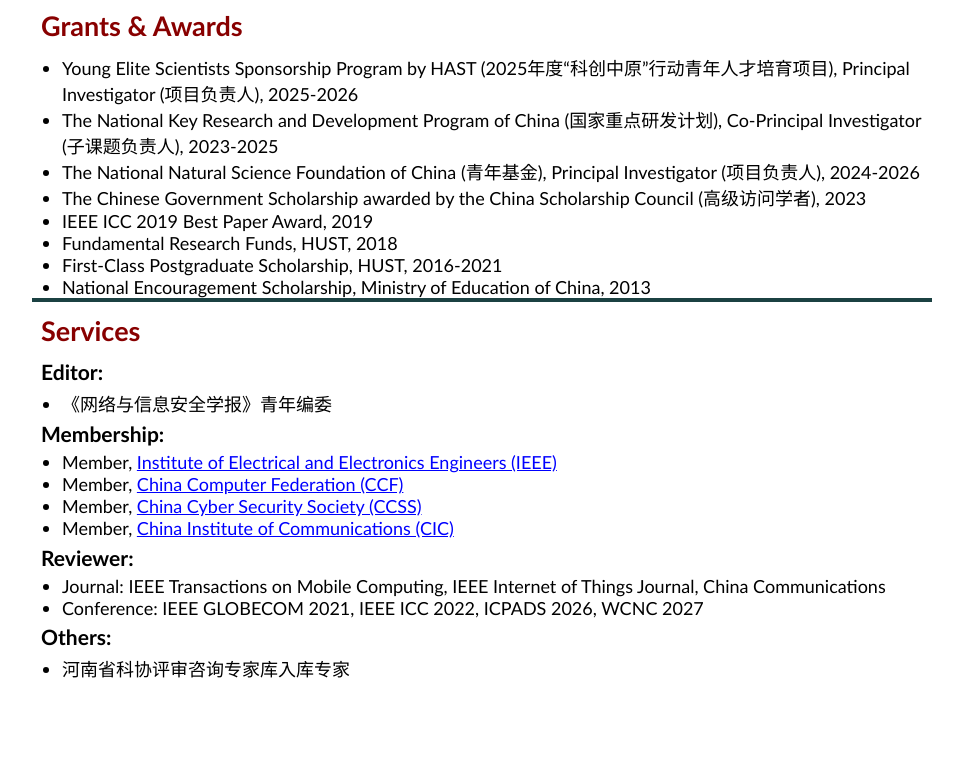
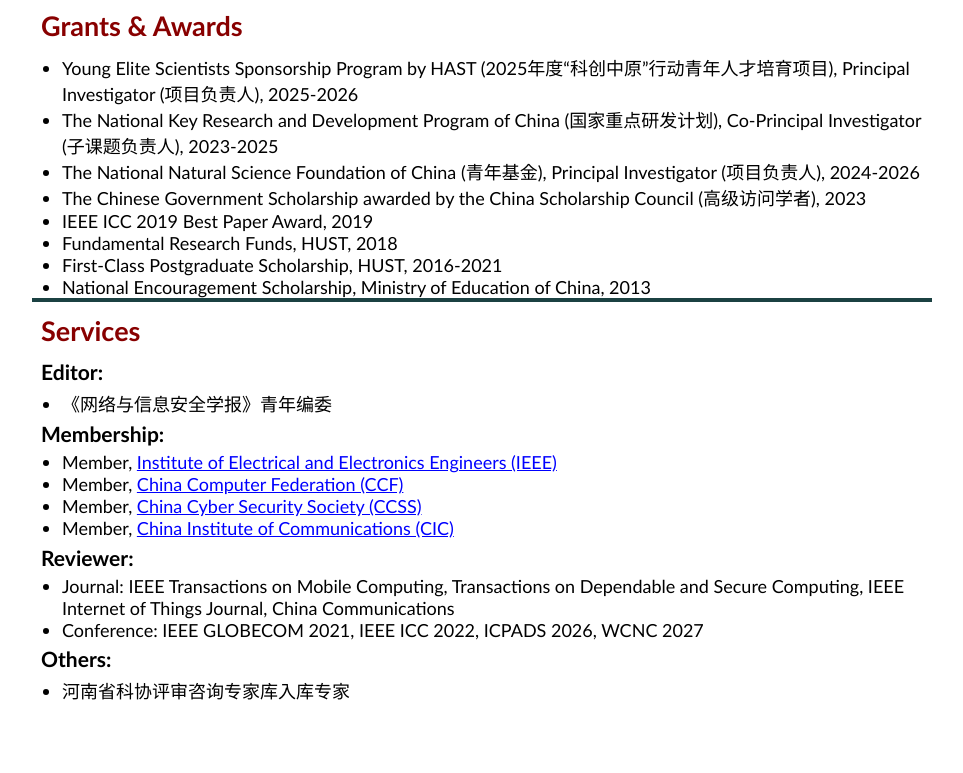
Before and after one commit to PhyGroup/phygroup.github.io, a plain HTML site: page index.html in a window 1280 px wide. Shown: the part 3922-4695 px from the top of the page, without its empty margins (163-1126 px from the left). Before the commit the page ends 4673 px from the top, so only its background shows below. Drawn offline with Linux system fonts and the light colour scheme.

Commit message:
Update index.html
reviewer

```diff
--- a/index.html
+++ b/index.html
@@ -360,7 +360,7 @@
                     <h3 style="color:#000000">Reviewer:</h3>
                     <span>
                         <ul>
-                            <li>Journal: IEEE Transactions on Mobile Computing, IEEE Internet of Things Journal, China Communications</li>
+                            <li>Journal: IEEE Transactions on Mobile Computing, Transactions on Dependable and Secure Computing, IEEE Internet of Things Journal, China Communications</li>
                             <li>Conference: IEEE GLOBECOM 2021, IEEE ICC 2022, ICPADS 2026, WCNC 2027</li>
                         </ul>
                     </span>
```
